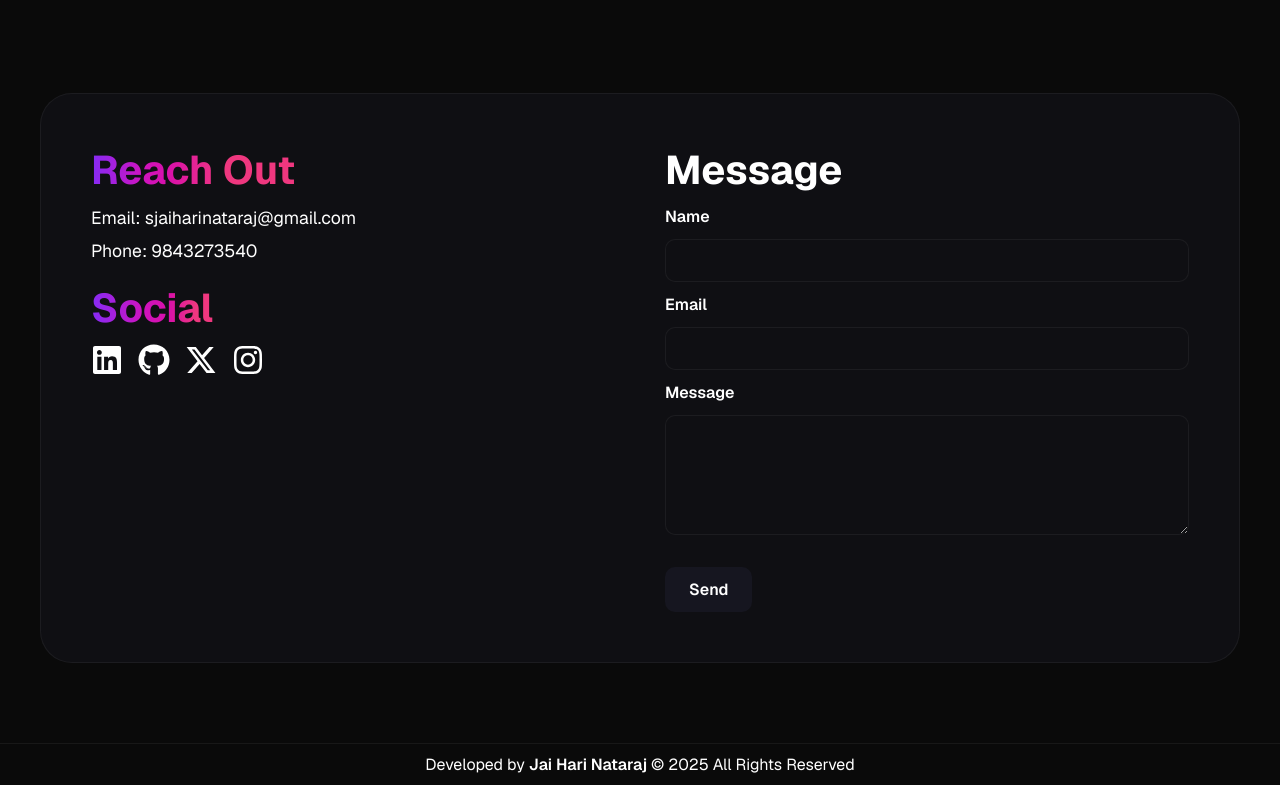
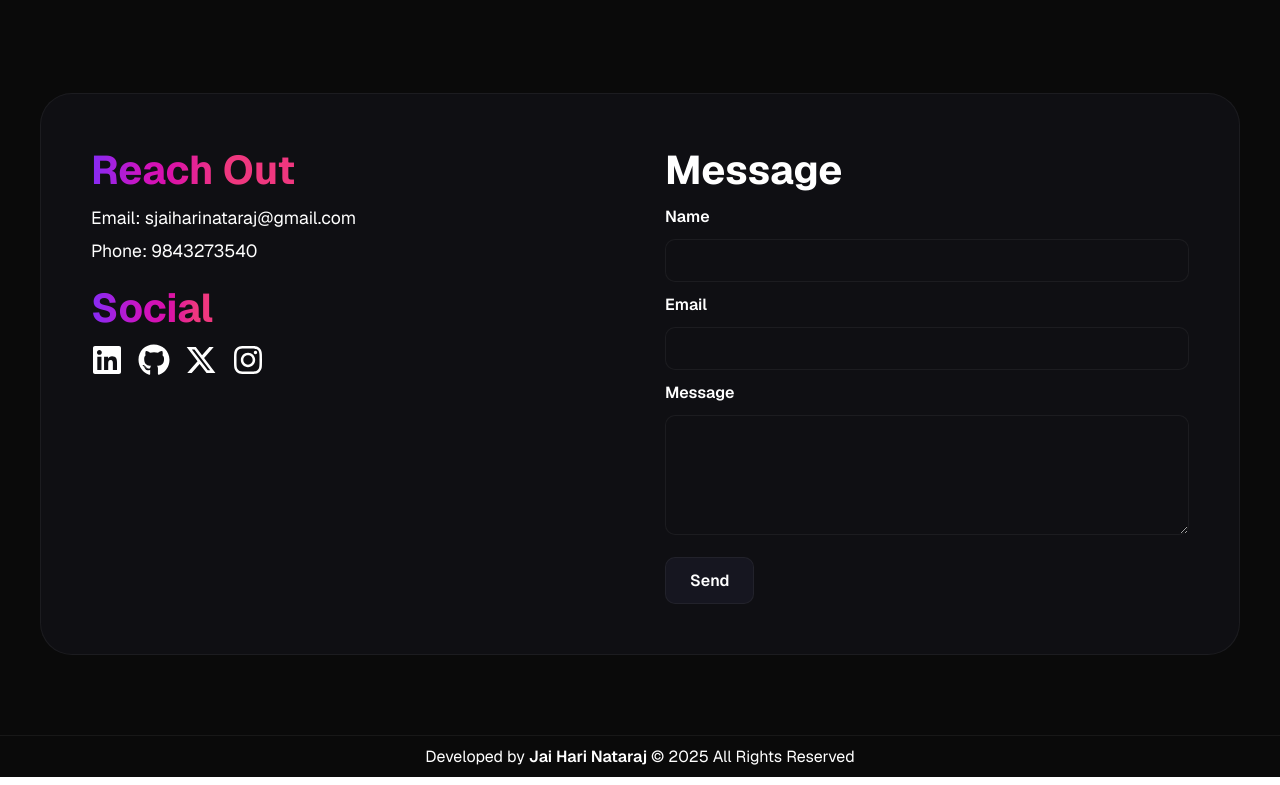
Before and after one commit to ijaihari/portfolio, a React (Vite) app: page / in a window 1280 px wide. Shown: the part 6109-6894 px from the top of the page. Built offline with nearby package versions, Linux system fonts and the light colour scheme.

Commit message:
from send btn update

```diff
--- a/src/styles/contact.scss
+++ b/src/styles/contact.scss
@@ -129,14 +129,14 @@
     }
 
     input[type="submit"] {
-      margin-top: 20px;
+      margin-top: 10px;
       width: fit-content;
       padding: 12px 24px;
       font-size: 1rem;
       font-weight: 600;
       background-color: var.$color-btn-background;
       color: white;
-      border: none;
+      border: 1px solid #8080801d;
       border-radius: 10px;
       cursor: pointer;
       transition: all 0.3s ease;
```
